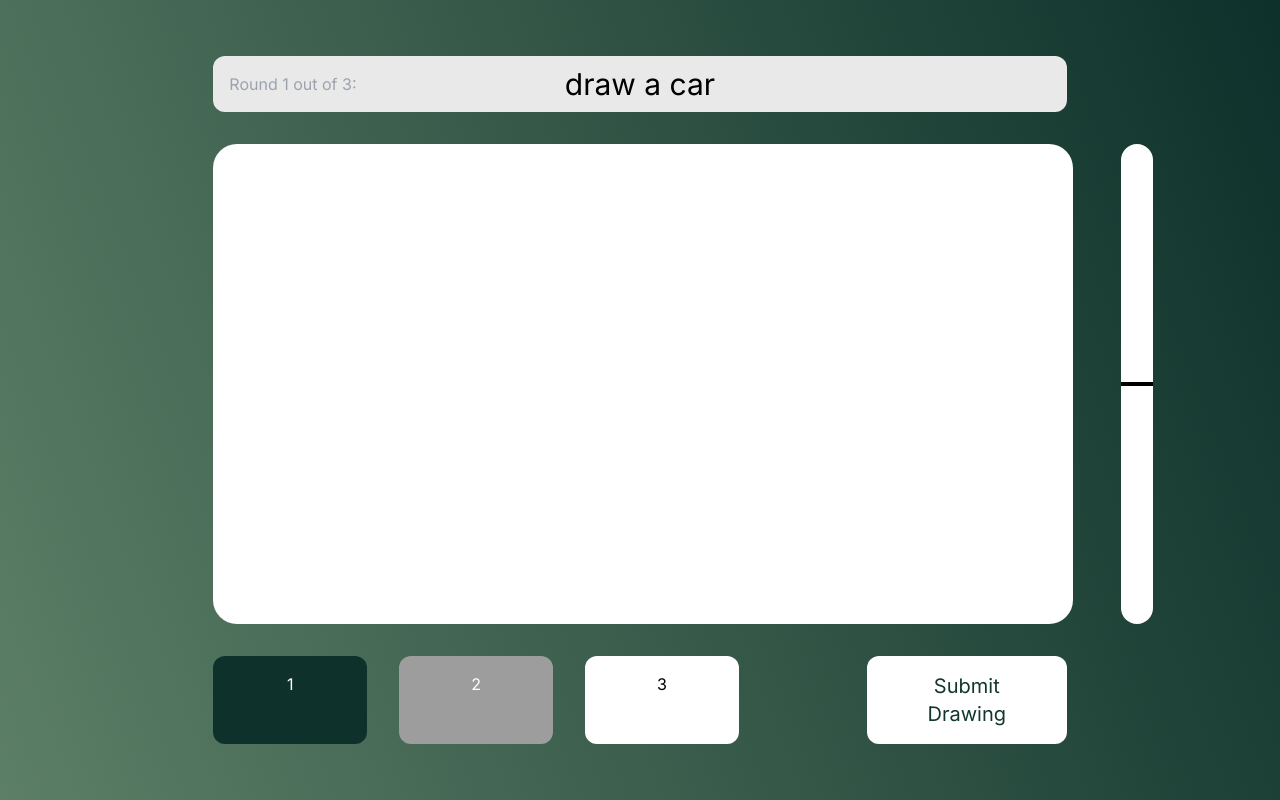
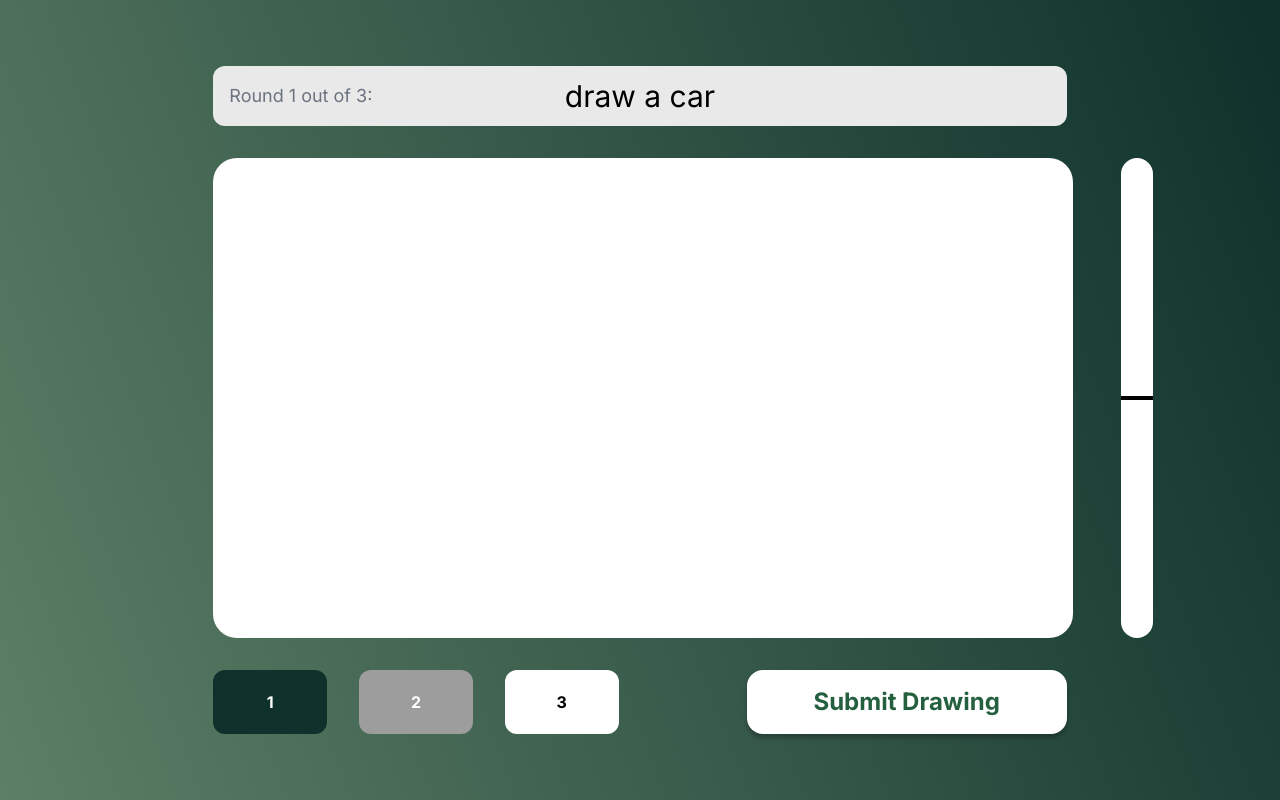
Before and after one commit to anyuan-chen/resketch, a Next.js app in the folder frontend/: page / in a window 1280 px wide. Built offline with nearby package versions, Linux system fonts and the light colour scheme.

Commit message:
fix canvas component

```diff
--- a/frontend/components/canvas.js
+++ b/frontend/components/canvas.js
@@ -1,4 +1,5 @@
 import { useEffect, useRef, useState } from "react";
+import Button from "./button.js";
 
 export default function Canvas() {
     const canvasRef = useRef(null);
@@ -59,12 +60,46 @@ export default function Canvas() {
 
         ctxRef.current.stroke();
     };
+
+    const roundData = [
+        {
+            roundNumber: 1,
+            state: "correct",
+        },
+        {
+            roundNumber: 2,
+            state: "incorrect",
+        },
+        {
+            roundNumber: 3,
+            state: "not answered",
+        },
+    ];
+
+    const roundList = roundData.map((item) => {
+        if(item.state === "correct") {
+            return <div className="flex justify-center items-center w-1/3 bg-[#0E312B] rounded-xl text-white py-3.5">
+                {item.roundNumber}
+            </div>
+        }
+        if(item.state === "incorrect") {
+            return <div className="flex justify-center items-center w-1/3 bg-[#9D9D9D] rounded-xl text-white py-3.5">
+                {item.roundNumber}
+            </div>
+        }
+        if(item.state === "not answered") {
+            return <div className="flex justify-center items-center w-1/3 bg-white rounded-xl text-black py-3.5 box-border">
+                {item.roundNumber}
+            </div>
+        }
+    });
+
     return (
         <div>
             <div id="over-container">
                 <div className="flex flex-col justify-center items-center w-2/3 space-y-8">
                     <div className="flex items-center w-full bg-[#E9E9E9] rounded-xl px-4 font-[Inter]">
-                    <div className="w-1/3 py-4 text-gray-400">
+                        <div className="w-1/3 py-4 text-lg text-gray-500">
                             Round 1 out of 3:
                         </div>
                         <div className="w-1/3 text-center text-3xl">
@@ -102,22 +137,14 @@ export default function Canvas() {
                             </div>
                         </div>
                     </div>
-                <div className="flex w-full space-x-32 font-[Inter]">
+                    <div className="flex w-full space-x-32 font-[Inter] font-bold">
                         <div className="flex w-full space-x-8">
-                        <div className="w-1/3 bg-[#0E312B] rounded-xl text-white text-center py-4">
-                            1
+                            {roundList}
                         </div>
-                        <div className="w-1/3 bg-[#9D9D9D] rounded-xl text-white text-center py-4">
-                            2
-                        </div>
-                        <div className="w-1/3 bg-white rounded-xl text-center py-4">
-                            3
-                        </div>
-                    </div>
-                    <div className="bg-white w-1/3 rounded-xl text-center px-8 py-4 text-xl text-[#13362E] hover:cursor-pointer"
-                        onClick={() => {}}>
-                        Submit Drawing
-                    </div>
+                        <button onClick={() => {}}>
+                            <Button children="Submit Drawing" width="320"/>
+                        </button>
+
                     </div>
                 </div>
             </div>
@@ -135,14 +162,6 @@ export default function Canvas() {
                             rgba(25, 74, 39, 0.7) 101.17%
                         );
                     }
-                .container {
-                    width: 100%;
-                    height: 100%;
-                    display: flex;
-                    flex-direction: column;
-                    justify-content: flex-start;
-                    align-items:center;
-                }
                 `}
             </style>
         </div>
```
Lines whose indentation alone changed are shown as unchanged.
